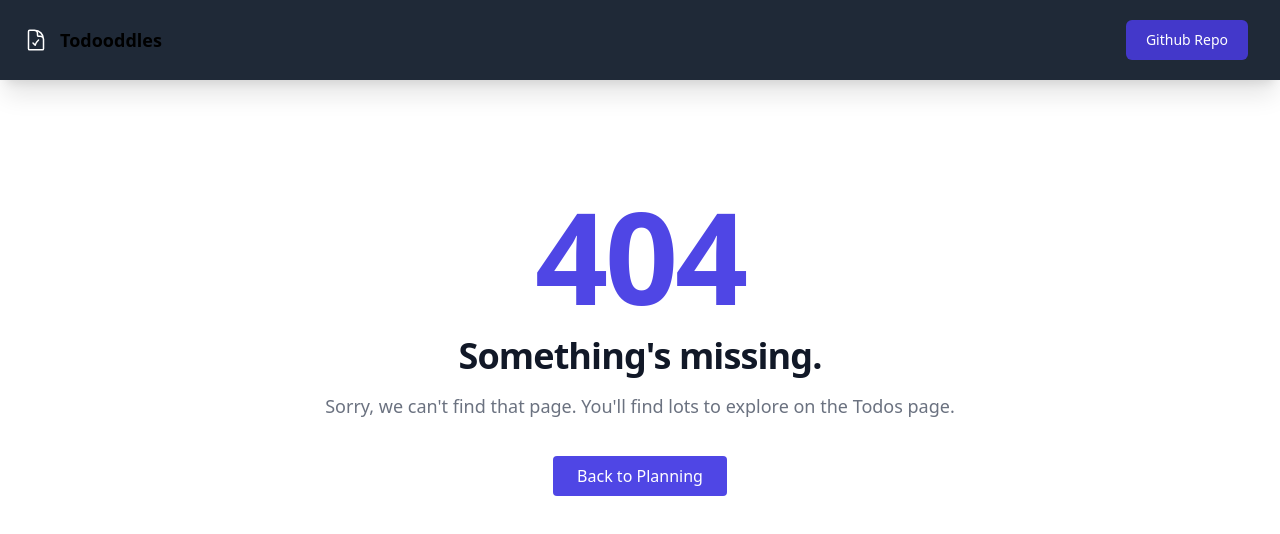
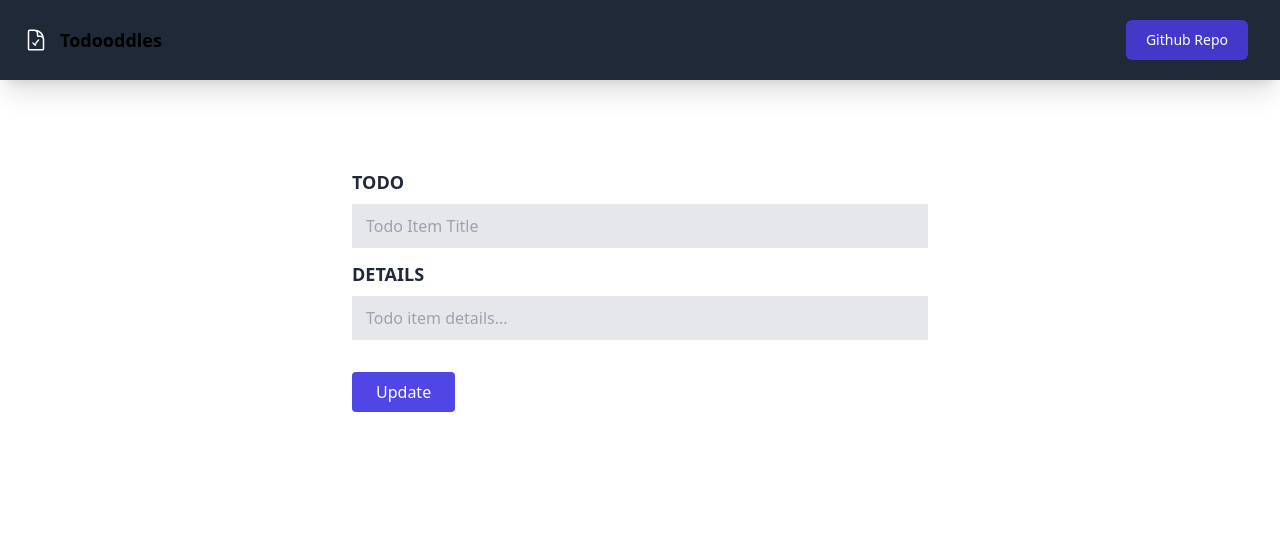
Before and after one commit to lisawagner/rtk-tailwind-todo, a React (Create React App) app: page /edit-todo/1 in a window 1280 px wide. Before the commit this address had no page. Shown: the top 534 px of the page. Built offline with nearby package versions, Linux system fonts and the light colour scheme.

Commit message:
feat: add EditTodo scaffold

```diff
--- a/src/App.js
+++ b/src/App.js
@@ -1,7 +1,7 @@
 import React from 'react';
 import { Routes, Route } from 'react-router-dom'
 // features
-import { TodoList, AddTodo } from './features/todos';
+import { TodoList, AddTodo, EditTodo } from './features/todos';
 // components
 import { Layout, NotFound } from './components';
 
@@ -12,6 +12,7 @@ function App() {
         {/* TodoList component acting as homepage here */}
         <Route index element={<TodoList />} />
         <Route path="add-todo" element={<AddTodo />}/>
+        <Route path="edit-todo/:id" element={<EditTodo />}/>
         <Route path="*" element={<NotFound />}/>
       </Route>
     </Routes>
--- /dev/null
+++ b/src/features/todos/EditTodo.js
@@ -0,0 +1,35 @@
+import { useState } from "react"
+import { useNavigate } from 'react-router-dom'
+import { Button, TextField } from "../../components"
+
+const EditTodo = () => {
+  const navigate = useNavigate()
+  const [values, setValues] = useState({
+    title: '',
+    details: ''
+  })
+
+  const handleEditTodo = () => {
+    setValues({ title: '', details: ''})
+    console.log(values);
+    navigate('/')
+  }
+  return (
+    <div className="mt-10 max-w-xl mx-auto">
+      <TextField
+        label="Todo"
+        value={values.title}
+        onChange={(e) => setValues({ ...values, title: e.target.value})}
+        inputProps={{ type: 'text', placeholder: 'Todo Item Title'}}
+      />
+      <TextField
+        label="Details"
+        value={values.details}
+        onChange={(e) => setValues({ ...values, details: e.target.value})}
+        inputProps={{ type: 'text', placeholder: 'Todo item details...'}}
+      />
+      <Button onClick={handleEditTodo}>Update</Button>
+    </div>
+  )
+}
+export default EditTodo
--- a/src/features/todos/index.js
+++ b/src/features/todos/index.js
@@ -1,4 +1,5 @@
 import TodoList from "./TodoList";
 import AddTodo from "./AddTodo";
+import EditTodo from "./EditTodo";
 
-export { TodoList, AddTodo }
+export { TodoList, AddTodo, EditTodo }
```
